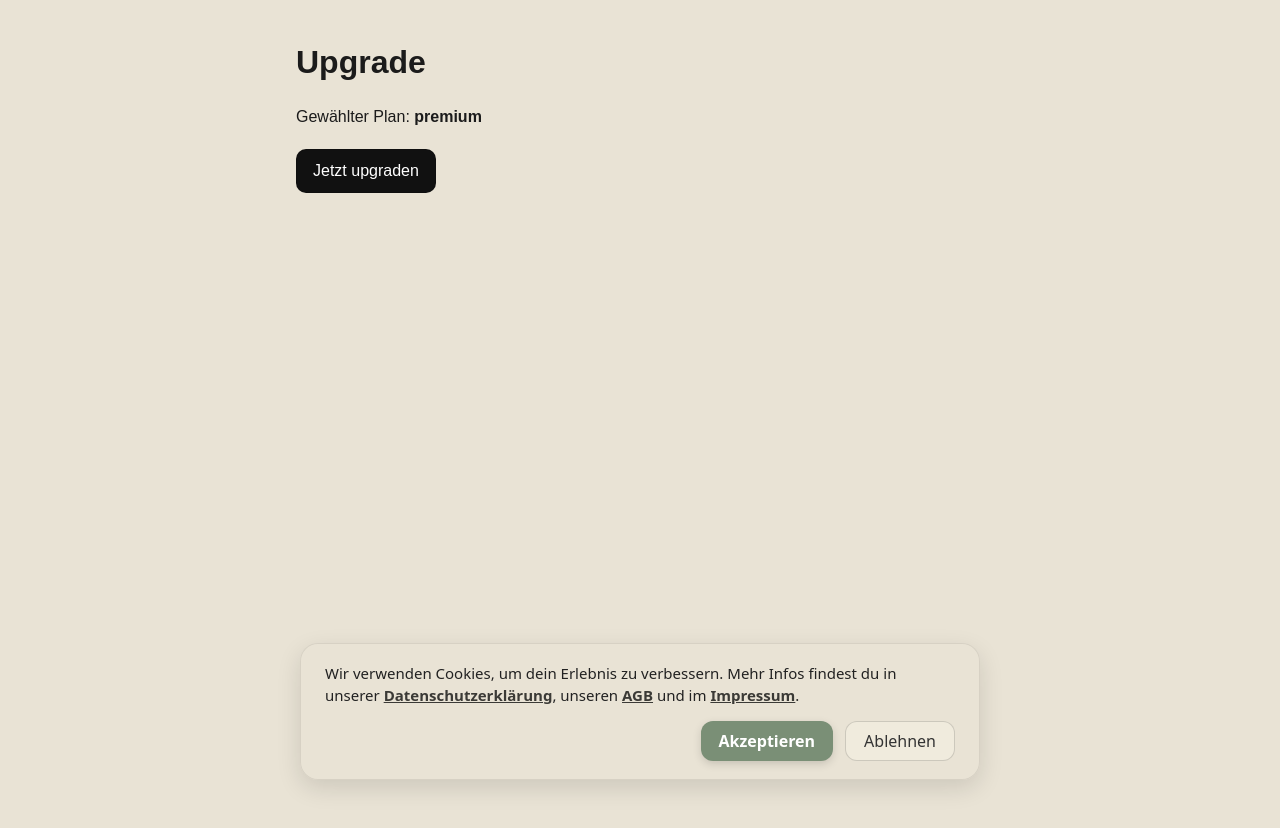
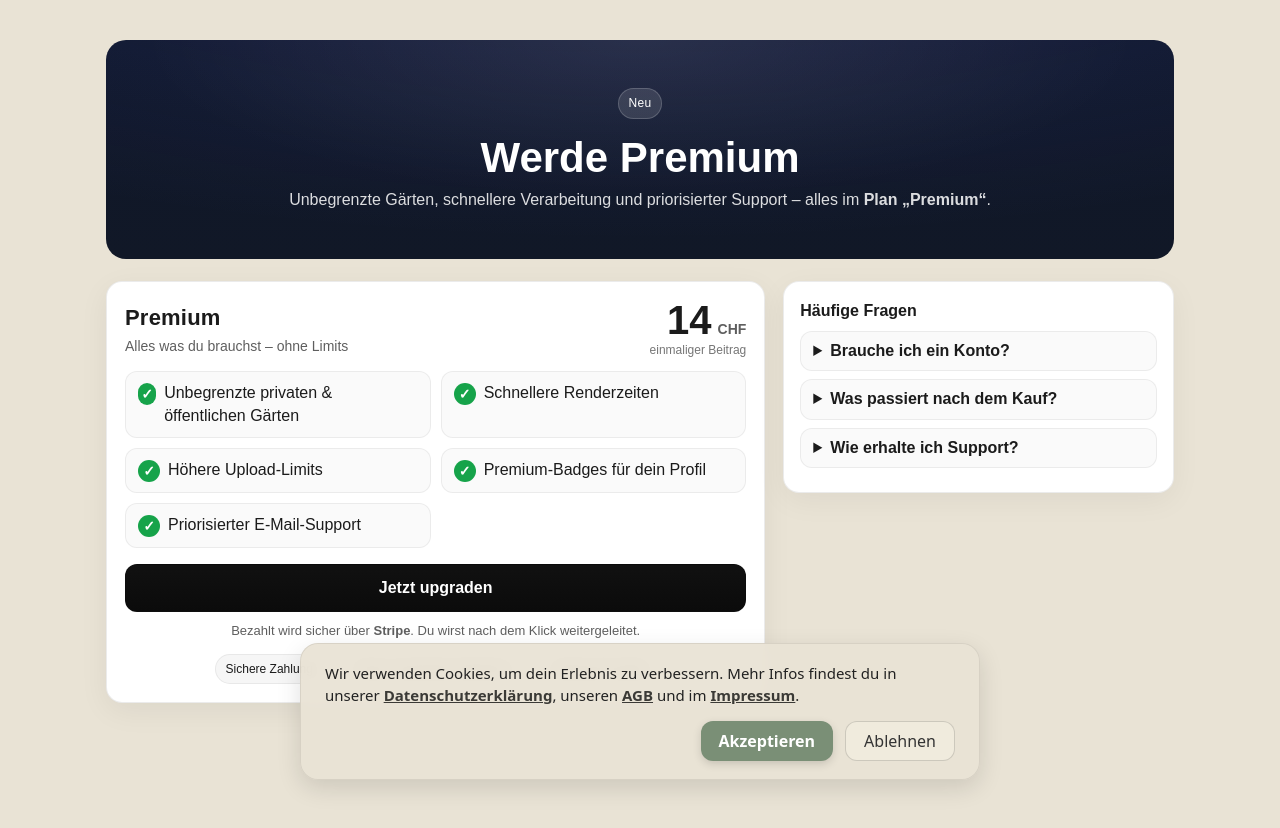
Before and after one commit to BrunoBaumgartner78/zen, a Next.js app: page /upgrade in a window 1280 px wide. Shown: the top 828 px of the page. Built offline with nearby package versions, Linux system fonts and the light colour scheme; no server answers; a web font is replaced by a local one.

Commit message:
upgrade page.tsx

```diff
--- a/src/app/upgrade/UpgradeClient.tsx
+++ b/src/app/upgrade/UpgradeClient.tsx
@@ -2,40 +2,352 @@
 'use client'
 
 import { useSearchParams } from 'next/navigation'
-import { useMemo } from 'react'
+import { useMemo, useState } from 'react'
 
 export default function UpgradeClient() {
   const sp = useSearchParams()
+  const plan = useMemo(() => sp.get('plan') ?? 'premium', [sp])
+  const [submitting, setSubmitting] = useState(false)
 
-  // Beispiel: Query-Parameter lesen (optional)
-  const plan = useMemo(() => sp.get('plan') ?? 'premium', [sp])
+  const onSubmit: React.FormEventHandler<HTMLFormElement> = (e) => {
+    // Button-Feedback: verhindert Doppel-Klicks
+    setSubmitting(true)
+  }
 
-  // … hier dein bisheriger /upgrade UI & Logik (Buttons, Stripe-Start etc.)
   return (
-    <main style={{ maxWidth: 720, margin: '40px auto', padding: '0 16px' }}>
-      <h1>Upgrade</h1>
-      <p>Gewählter Plan: <strong>{plan}</strong></p>
+    <main style={styles.main}>
+      {/* Hero */}
+      <section style={styles.hero}>
+        <div style={styles.heroInner}>
+          <span style={styles.badge}>Neu</span>
+          <h1 style={styles.h1}>Werde Premium</h1>
+          <p style={styles.subtitle}>
+            Unbegrenzte Gärten, schnellere Verarbeitung und priorisierter Support –
+            alles im <strong>Plan „{capitalize(plan)}“</strong>.
+          </p>
+        </div>
+        <div style={styles.heroGlow} aria-hidden />
+      </section>
 
-      {/* Beispiel-Button: POST auf deine Checkout-API */}
-      <form
-        action="/api/stripe/checkout"
-        method="post"
-        style={{ marginTop: 20 }}
-      >
+      {/* Pricing Card */}
+      <section style={styles.wrap}>
+        <article style={styles.card}>
+          <header style={styles.cardHeader}>
+            <div>
+              <h2 style={styles.planTitle}>Premium</h2>
+              <p style={styles.planSubtitle}>Alles was du brauchst – ohne Limits</p>
+            </div>
+            <div style={styles.priceBox}>
+              <div style={styles.priceRow}>
+                <span style={styles.price}>14</span>
+                <span style={styles.priceUnit}>CHF</span>
+              </div>
+              <div style={styles.priceNote}>einmaliger Beitrag</div>
+            </div>
+          </header>
+
+          <ul style={styles.features}>
+            {[
+              'Unbegrenzte privaten & öffentlichen Gärten',
+              'Schnellere Renderzeiten',
+              'Höhere Upload-Limits',
+              'Premium-Badges für dein Profil',
+              'Priorisierter E-Mail-Support',
+            ].map((f) => (
+              <li key={f} style={styles.featureItem}>
+                <span style={styles.check} aria-hidden>✓</span>
+                <span>{f}</span>
+              </li>
+            ))}
+          </ul>
+
+          <form action="/api/stripe/checkout" method="post" onSubmit={onSubmit}>
             <button
               type="submit"
+              disabled={submitting}
               style={{
-            padding: '10px 16px',
-            borderRadius: 10,
-            border: '1px solid rgba(0,0,0,.1)',
-            background: '#111',
-            color: '#fff',
-            cursor: 'pointer',
+                ...styles.ctaButton,
+                ...(submitting ? styles.ctaButtonDisabled : null),
               }}
             >
-          Jetzt upgraden
+              {submitting ? 'Weiter zu Stripe …' : 'Jetzt upgraden'}
             </button>
           </form>
+
+          <p style={styles.help}>
+            Bezahlt wird sicher über <strong>Stripe</strong>.
+            Du wirst nach dem Klick weitergeleitet.
+          </p>
+
+          <div style={styles.trustRow} aria-hidden>
+            <div style={styles.trustPill}>Sichere Zahlung</div>
+            <div style={styles.dot} />
+            <div style={styles.trustPill}>Keine versteckten Gebühren</div>
+            <div style={styles.dot} />
+            <div style={styles.trustPill}>Jederzeit Kontakt</div>
+          </div>
+        </article>
+
+        {/* FAQ / Hinweis */}
+        <aside style={styles.sideCard}>
+          <h3 style={styles.sideTitle}>Häufige Fragen</h3>
+          <details style={styles.details}>
+            <summary style={styles.summary}>Brauche ich ein Konto?</summary>
+            <p style={styles.answer}>
+              Ja – bitte melde dich an. Der Zugang wird mit deinem Benutzerkonto verknüpft.
+            </p>
+          </details>
+          <details style={styles.details}>
+            <summary style={styles.summary}>Was passiert nach dem Kauf?</summary>
+            <p style={styles.answer}>
+              Du wirst zurückgeleitet und dein Konto sofort auf Premium umgestellt.
+            </p>
+          </details>
+          <details style={styles.details}>
+            <summary style={styles.summary}>Wie erhalte ich Support?</summary>
+            <p style={styles.answer}>
+              Schreibe uns direkt aus der App – Premium-Anfragen werden priorisiert.
+            </p>
+          </details>
+        </aside>
+      </section>
     </main>
   )
 }
+
+function capitalize(s: string) {
+  return s ? s[0].toUpperCase() + s.slice(1) : s
+}
+
+/* -------------------- Styles -------------------- */
+const styles: Record<string, React.CSSProperties> = {
+  main: {
+    maxWidth: 1100,
+    margin: '40px auto',
+    padding: '0 16px',
+  },
+  hero: {
+    position: 'relative',
+    borderRadius: 20,
+    padding: '48px 20px',
+    background:
+      'radial-gradient(1200px 400px at 50% -200px, rgba(99,102,241,0.18), rgba(16,16,16,0)),' +
+      'linear-gradient(180deg, #0f172a, #111827)',
+    color: '#fff',
+    overflow: 'hidden',
+  },
+  heroInner: {
+    maxWidth: 820,
+    margin: '0 auto',
+    textAlign: 'center' as const,
+  },
+  heroGlow: {
+    position: 'absolute',
+    inset: 0,
+    background:
+      'radial-gradient(500px 160px at 50% 0%, rgba(255,255,255,0.08), rgba(255,255,255,0))',
+    pointerEvents: 'none',
+  },
+  badge: {
+    display: 'inline-block',
+    padding: '6px 10px',
+    borderRadius: 999,
+    background: 'rgba(255,255,255,.12)',
+    border: '1px solid rgba(255,255,255,.18)',
+    fontSize: 12,
+    letterSpacing: 0.3,
+    marginBottom: 10,
+  },
+  h1: {
+    margin: '6px 0 8px',
+    fontSize: 42,
+    lineHeight: 1.1,
+    fontWeight: 800,
+  },
+  subtitle: {
+    margin: 0,
+    opacity: 0.85,
+    fontSize: 16,
+  },
+  wrap: {
+    display: 'grid',
+    gridTemplateColumns: '1.35fr .8fr',
+    gap: 18,
+    marginTop: 22,
+  },
+  card: {
+    borderRadius: 16,
+    background: '#fff',
+    border: '1px solid rgba(0,0,0,.08)',
+    boxShadow: '0 8px 30px rgba(0,0,0,.06)',
+    padding: 18,
+  },
+  cardHeader: {
+    display: 'flex',
+    alignItems: 'center',
+    gap: 12,
+    justifyContent: 'space-between',
+    marginBottom: 6,
+  },
+  planTitle: {
+    margin: 0,
+    fontSize: 22,
+    fontWeight: 800,
+    letterSpacing: 0.2,
+  },
+  planSubtitle: {
+    margin: '4px 0 0',
+    opacity: 0.7,
+    fontSize: 14,
+  },
+  priceBox: {
+    textAlign: 'right' as const,
+  },
+  priceRow: {
+    display: 'flex',
+    alignItems: 'baseline',
+    gap: 6,
+    justifyContent: 'flex-end',
+  },
+  price: {
+    fontSize: 40,
+    fontWeight: 900,
+    lineHeight: 1,
+  },
+  priceUnit: {
+    fontSize: 14,
+    opacity: 0.7,
+    fontWeight: 700,
+  },
+  priceNote: {
+    marginTop: 2,
+    fontSize: 12,
+    opacity: 0.6,
+  },
+  features: {
+    margin: '12px 0 16px',
+    padding: 0,
+    listStyle: 'none',
+    display: 'grid',
+    gridTemplateColumns: 'repeat(auto-fit, minmax(220px, 1fr))',
+    gap: 10,
+  },
+  featureItem: {
+    display: 'flex',
+    alignItems: 'flex-start',
+    gap: 8,
+    padding: '10px 12px',
+    border: '1px solid rgba(0,0,0,.06)',
+    borderRadius: 12,
+    background: '#fafafa',
+  },
+  check: {
+    display: 'inline-block',
+    width: 22,
+    height: 22,
+    borderRadius: 999,
+    background: '#16a34a',
+    color: '#fff',
+    fontWeight: 800,
+    lineHeight: '22px',
+    textAlign: 'center' as const,
+    fontSize: 14,
+    marginTop: 1,
+  },
+  ctaButton: {
+    width: '100%',
+    padding: '12px 16px',
+    borderRadius: 12,
+    border: '1px solid rgba(0,0,0,.12)',
+    background:
+      'linear-gradient(180deg, #111, #0b0b0b)',
+    color: '#fff',
+    fontWeight: 800,
+    cursor: 'pointer',
+    fontSize: 16,
+  },
+  ctaButtonDisabled: {
+    opacity: 0.75,
+    cursor: 'progress',
+  },
+  help: {
+    marginTop: 10,
+    fontSize: 13,
+    opacity: 0.7,
+    textAlign: 'center' as const,
+  },
+  trustRow: {
+    marginTop: 12,
+    display: 'flex',
+    gap: 8,
+    flexWrap: 'wrap' as const,
+    justifyContent: 'center',
+  },
+  trustPill: {
+    padding: '6px 10px',
+    borderRadius: 999,
+    background: '#f6f6f6',
+    border: '1px solid rgba(0,0,0,.06)',
+    fontSize: 12,
+  },
+  dot: {
+    width: 6,
+    height: 6,
+    borderRadius: 999,
+    background: 'rgba(0,0,0,.18)',
+    alignSelf: 'center',
+  },
+  sideCard: {
+    borderRadius: 16,
+    background: '#ffffff',
+    border: '1px solid rgba(0,0,0,.08)',
+    boxShadow: '0 8px 30px rgba(0,0,0,.05)',
+    padding: 16,
+    height: 'fit-content',
+    position: 'sticky' as const,
+    top: 18,
+  },
+  sideTitle: {
+    margin: '2px 0 8px',
+    fontSize: 16,
+    fontWeight: 800,
+  },
+  details: {
+    border: '1px solid rgba(0,0,0,.06)',
+    borderRadius: 12,
+    padding: '8px 12px',
+    background: '#fafafa',
+    marginBottom: 8,
+  },
+  summary: {
+    cursor: 'pointer',
+    fontWeight: 700,
+  },
+  answer: {
+    margin: '8px 0 0',
+    opacity: 0.8,
+  },
+  /* responsive */
+  '@media( max-width: 880px )': {} as any,
+}
+
+// simple responsive tweak via injected style tag (optional)
+if (typeof document !== 'undefined') {
+  const css = `
+  @media (max-width: 880px) {
+    main[data-upgrade] .wrap {
+      display: block;
+    }
+    main[data-upgrade] .sideCard {
+      position: static;
+      margin-top: 12px;
+    }
+  }`
+  const id = 'upgrade-inline-media'
+  if (!document.getElementById(id)) {
+    const el = document.createElement('style')
+    el.id = id
+    el.innerHTML = css
+    document.head.appendChild(el)
+  }
+}
```
Lines whose indentation alone changed are shown as unchanged.
